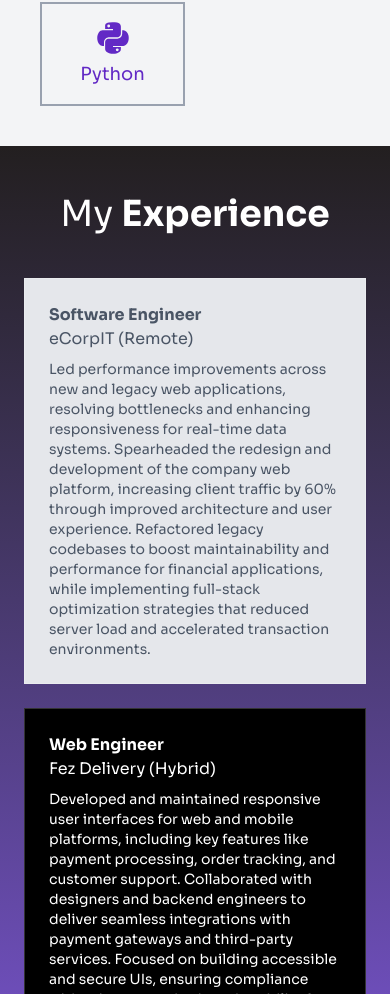
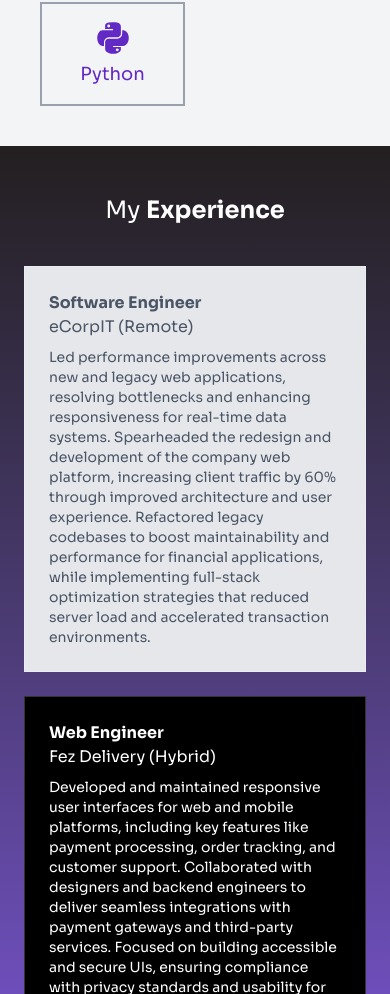
Before and after one commit to Orisabiyi/orisabiyi-lab, a Next.js app: page / in a window 390 px wide. Shown: the part 1078-2072 px from the top of the page. Built offline with nearby package versions, Linux system fonts and the light colour scheme.

Commit message:
feat: adjust padding and heading size in ExperienceSection for improved visual consistency

```diff
--- a/components/exprience-section.tsx
+++ b/components/exprience-section.tsx
@@ -54,11 +54,11 @@ export default function ExperienceSection() {
     <section
       id="experience"
       className="py-12 md:py-32 w-full font-sora bg-gradient-to-b from-[var(--secondary)] via-[var(--primary-1)] to-[var(--secondary)]">
-      <div className="2xl:container mx-auto w-full flex flex-col md:flex-row items-start justify-center gap-5 lg:gap-20 relative">
-        <h2 className="text-4xl text-white self-center lg:sticky lg:top-10">
+      <div className="2xl:container mx-auto w-full flex flex-col md:flex-row items-start justify-center gap-10 lg:gap-20 relative">
+        <h2 className="text-2xl md:text-4xl text-white self-center lg:sticky lg:top-10">
           My <span className="font-bold">Experience</span>
         </h2>
-        <ul className="flex flex-col gap-6 p-6 md:p-0 relative md:w-1/2">
+        <ul className="flex flex-col gap-6 px-6 md:p-0 relative md:w-1/2">
           {experienceData.map(
             ({ role, company, description }, index) => (
               <li
```
